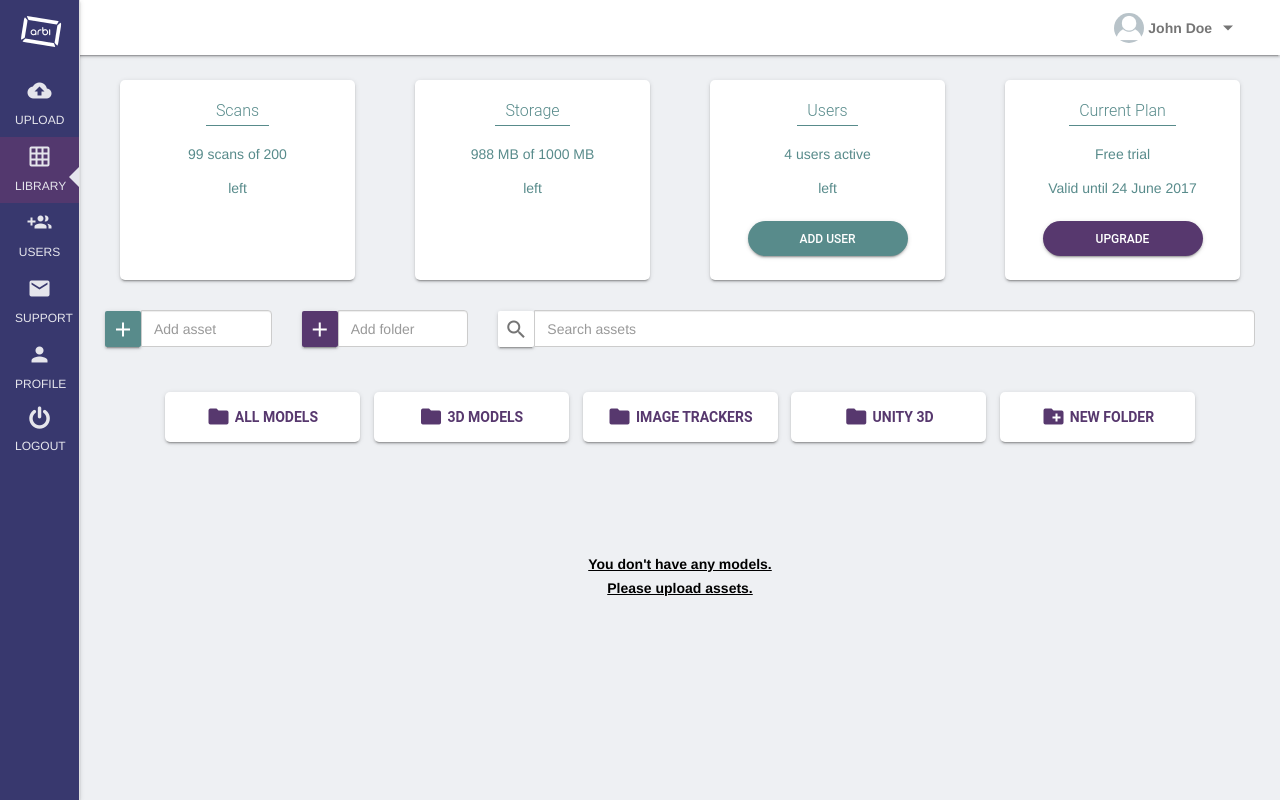
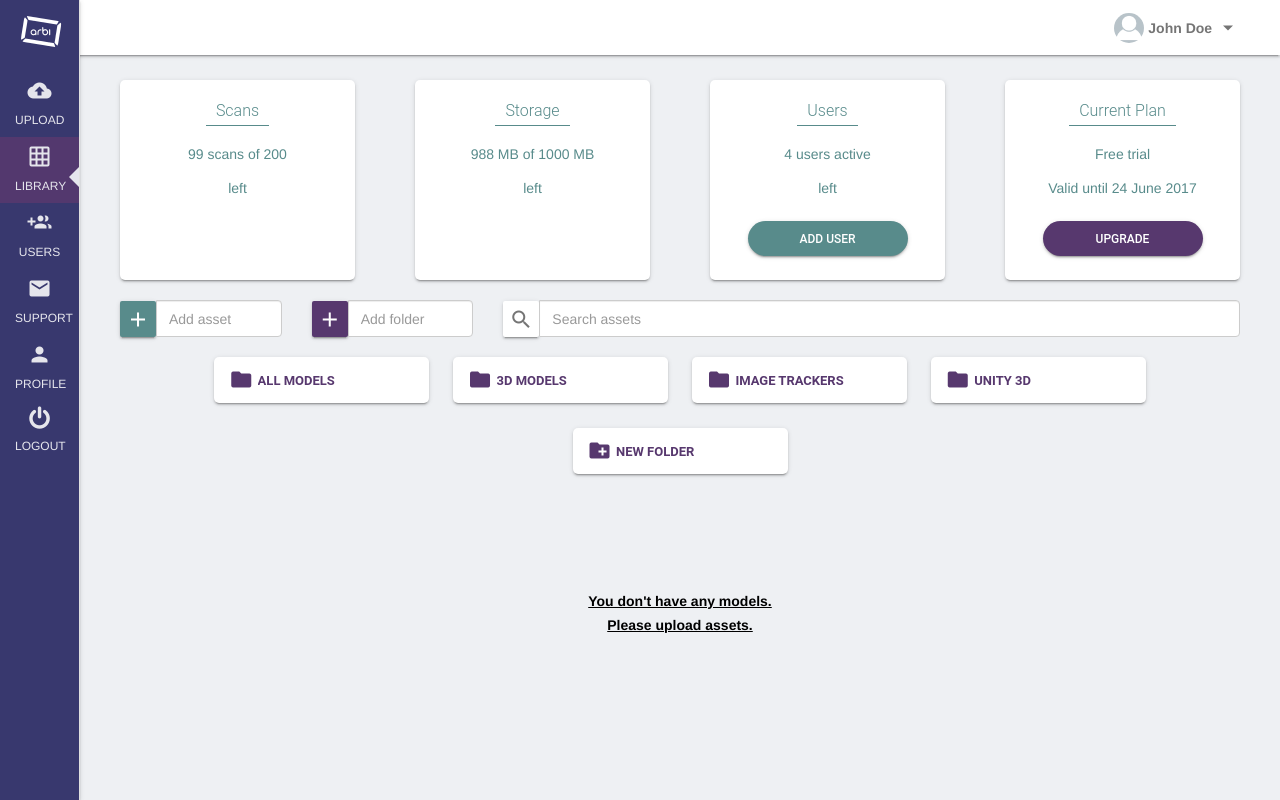
Before and after one commit to fandy/arbio, a PHP site: page /Admin/index.html in a window 1280 px wide. Run offline with PHP 8.4, Linux system fonts and the light colour scheme; some web fonts are replaced.

Commit message:
table align

```diff
--- a/Admin/index.html
+++ b/Admin/index.html
@@ -126,7 +126,7 @@
 							</div>
 						</div>
 					</div>
-					<div id="folder">
+					<div id="folder" class="col-md-12">
 						<div class="mdl-card mdl-card-folder">
 							<div class="mdl-card__title inline">
 								<i class="mdi mdi-folder inline"></i>
@@ -158,7 +158,7 @@
 			                </div>
 						</div>
 					</div>
-					<div id="challenge">
+					<div id="challenge" class="col-md-12">
 						<div id="empty" class="empty text-center">
 							<p>You don't have any models.</p>
 							<p>Please upload assets.</p>
--- a/Admin/public/css/menu.css
+++ b/Admin/public/css/menu.css
@@ -167,17 +167,20 @@
 .mdl-card-folder{
     min-height: 100%;
     display: inline-block;
-    max-width: 195px;
-    margin: 5px !important;
+    max-width: 215px;
+    margin: 10px !important;
 }
 .mdl-card-folder .mdl-card__title{
-    padding: 10px;
+    padding: 8px 15px;
+    width: 100%;
+    text-align: left;
+
 }
 .mdl-card-folder .mdl-card__title i{
     color: #57386E;
 }
 .mdl-card-folder h2{
-    font-size: 14px;
+    font-size: 13px;
     color: #57386E;
     font-weight: bold;
 }
@@ -200,9 +203,6 @@
 }
 
 /*INPUTS*/
-#inputs{
-    padding: 10px 0 30px 0;
-}
 .input-group .mdl-button{
     min-width: 36px;
 }
```
Also changed, not shown: Admin/users.html (+19 -19 lines).
